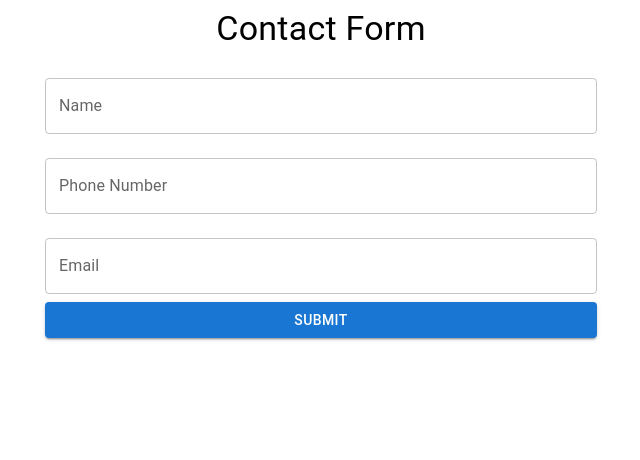
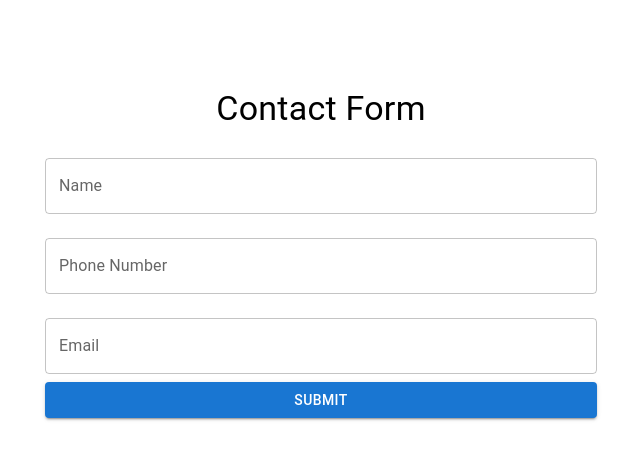
Before and after one commit to DeekshaDewangan/vite-project, a React (Vite) app: page / in a window 1280 px wide. Shown: the top 460 px of the page, without its empty margins (319-959 px from the left). Built offline with nearby package versions, Linux system fonts and the light colour scheme.

Commit message:
Form-design-1

```diff
--- a/src/Components/Form.tsx
+++ b/src/Components/Form.tsx
@@ -40,7 +40,7 @@ const ContactForm = () => {
   };
 
   return (
-    <Container maxWidth="sm">
+    <Container maxWidth="sm"  sx={{ paddingTop: 10, width: 600}}>
       <Typography variant="h4" align="center" gutterBottom>
         Contact Form
       </Typography>
```
